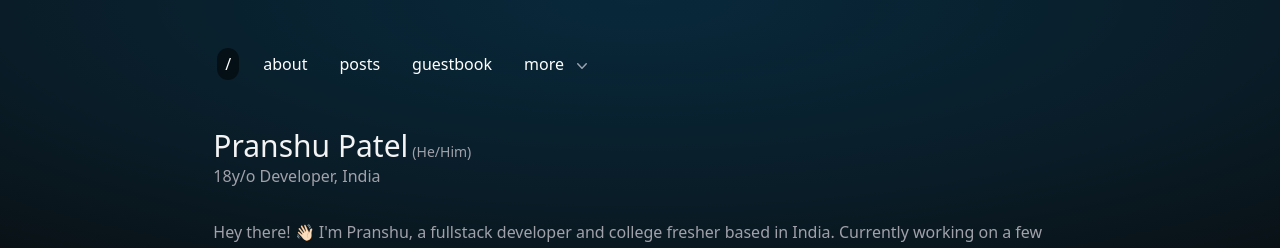
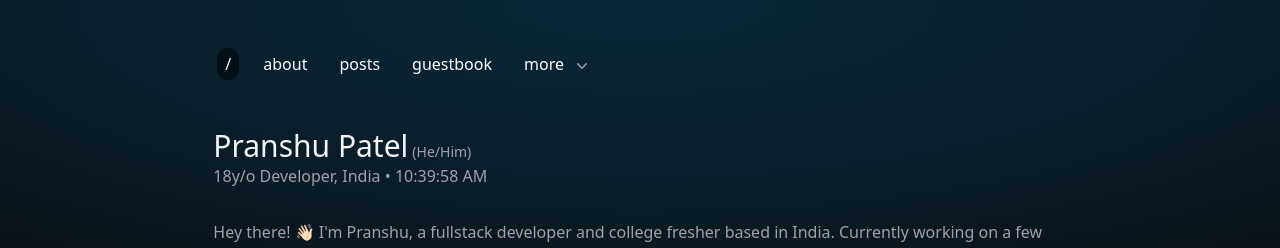
Before and after one commit to pranshu05/pranshu05.vercel.app, a Next.js app: page / in a window 1280 px wide. Shown: the top 248 px of the page. Built offline with nearby package versions, Linux system fonts and the light colour scheme.

Commit message:
Add dynamic time display to homepage

```diff
--- /dev/null
+++ b/src/lib/Time.ts
@@ -0,0 +1,12 @@
+export function getFormattedTime(): string {
+    const date = new Date();
+    const hours = date.getHours();
+    const minutes = date.getMinutes();
+    const seconds = date.getSeconds();
+    const ampm = hours >= 12 ? 'PM' : 'AM';
+    const formattedHours = hours % 12 || 12;
+    const formattedMinutes = minutes < 10 ? `0${minutes}` : minutes;
+    const formattedSeconds = seconds < 10 ? `0${seconds}` : seconds;
+
+    return `${formattedHours}:${formattedMinutes}:${formattedSeconds} ${ampm}`;
+}
--- a/src/pages/index.tsx
+++ b/src/pages/index.tsx
@@ -1,6 +1,10 @@
+"use client";
+
 import { FaGithub, FaInstagram, FaLinkedin, FaTwitter } from 'react-icons/fa';
 import type { Metadata } from "next";
 import { ageInYears } from '@/lib/AgeInYears';
+import { useEffect, useState } from 'react';
+import { getFormattedTime } from '@/lib/Time';
 
 const socialLinks = [
   { href: 'https://github.com/pranshu05', icon: <FaGithub />, text: 'GitHub' },
@@ -12,16 +16,27 @@ const socialLinks = [
 export const metadata: Metadata = {
   title: 'Pranshu05',
   description: 'Portfolio website of Pranshu05',
-}
+};
 
-const Home: React.FC = () => (
+const Home: React.FC = () => {
+  const [currentTime, setCurrentTime] = useState<string>(getFormattedTime());
+
+  useEffect(() => {
+    const intervalId = setInterval(() => {
+      setCurrentTime(getFormattedTime());
+    }, 1000);
+
+    return () => clearInterval(intervalId);
+  }, []);
+
+  return (
     <div className="w-11/12 md:w-4/5 lg:w-3/4 xl:w-2/3 2xl:w-1/2 mx-auto">
       <div className="pb-8">
         <div className="flex items-baseline">
           <h1 className="text-3xl font-medium">Pranshu Patel</h1>
           <p className="text-sm px-1 text-zinc-400">(He/Him)</p>
         </div>
-      <p className="text-zinc-400">{ageInYears}y/o Developer, India</p>
+        <p className="text-zinc-400">{ageInYears}y/o Developer, India • {currentTime}</p>
       </div>
       <p className="text-zinc-400">
         Hey there! 👋🏻 I&apos;m Pranshu, a fullstack developer and college fresher based in India. Currently working on a few projects and pursuing B.Tech. in ICT from <a className="link" href="https://daiict.ac.in" target="_blank" rel="noopener noreferrer">DA-IICT</a>.
@@ -37,5 +52,6 @@ const Home: React.FC = () => (
       </div>
     </div>
   );
+};
 
 export default Home;
```
Lines whose indentation alone changed are shown as unchanged.
